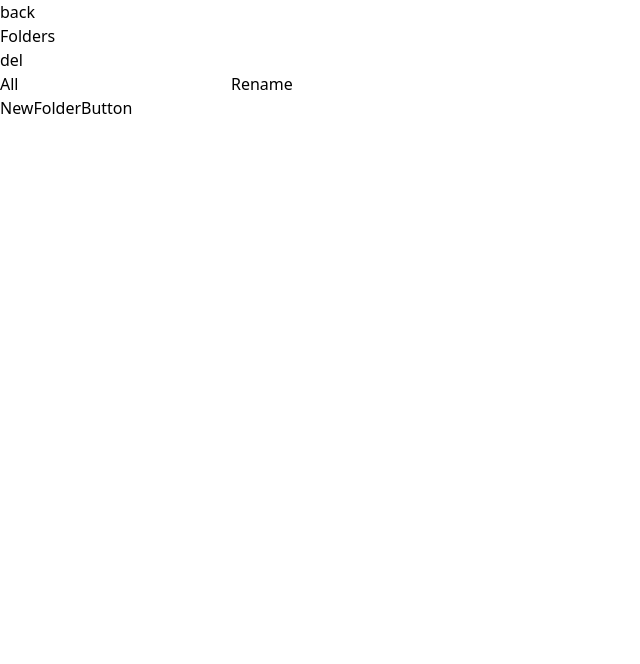
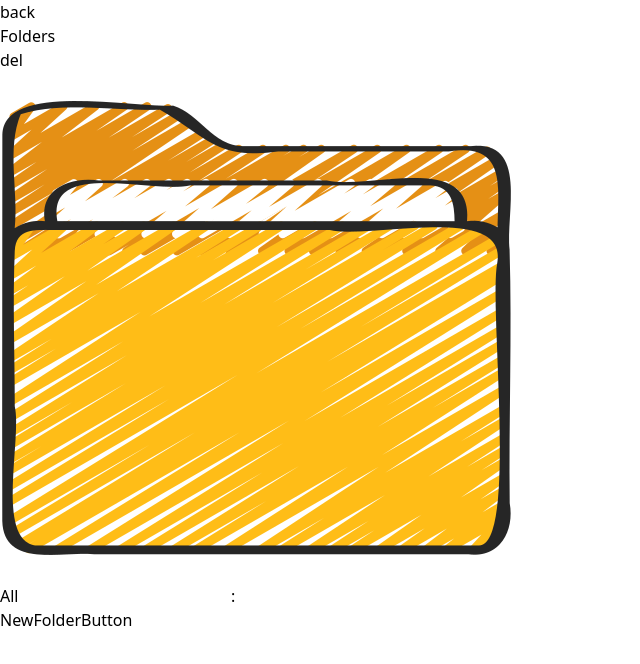
Before and after one commit to Ashutosh-pixel/Scriblix, a React (Vite) app: page /folderpage in a window 1280 px wide. Shown: the top 664 px of the page, without its empty margins (0-640 px from the left). Built offline with nearby package versions, Linux system fonts and the light colour scheme.

Commit message:
folder renaming improved

```diff
--- a/src/component/FoldersContainer.jsx
+++ b/src/component/FoldersContainer.jsx
@@ -29,15 +29,18 @@ export default function FoldersContainer() {
   };
 
   return (
-    <div className='folderscontainer mt-4 w-full flex flex-col gap-2 select-none'>
+    <div className='folderscontainer mt-4 w-full flex gap-2 select-none flex-wrap'>
       {folderArray.map((item, index) => {
-        return <div key={index} className='parent w-full bg-white rounded-md h-10 flex justify-center items-center shadow-md cursor-pointer'>
-          <span className='w-28 flex justify-between items-center'>
-            <input value={item} onChange={(e) => clickHandler(e, index)} readOnly={!isEditable[index]} className='w-full' type="text" name="" id="" />
-          </span>
-          <span className='text-sm' onClick={() => toggleEditable(index, item)}>
-            {isEditable[index] ? 'Save' : 'Rename'}
-          </span>
+        return <div key={index} className='parent w-1/6 bg-white rounded-md h-52 flex flex-col justify-evenly items-center shadow-md cursor-pointer'>
+          <img className='w-32' src="/src/assets/foldericon.png" alt="" />
+          <div className='flex items-center justify-center gap-2'>
+            <span className='foldername w-2/3'>
+              <input className={`w-full text-center ${isEditable[index] ? 'focus:outline-none border-b border-transparent focus:border-orange-400' : 'border-transparent cursor-pointer'} focus:outline-none`} value={!isEditable[index] ? item.trim() : item} placeholder={!item ? "Untitled" : ""} onChange={(e) => clickHandler(e, index)} readOnly={!isEditable[index]} type="text" name="" id="" />
+            </span>
+            <span onClick={() => toggleEditable(index, item)}>
+              {isEditable[index] ? 'S' : ':'}
+            </span>
+          </div>
         </div>
       })}
     </div >
```
Also changed, not shown: src/assets/foldericon.png (added).
